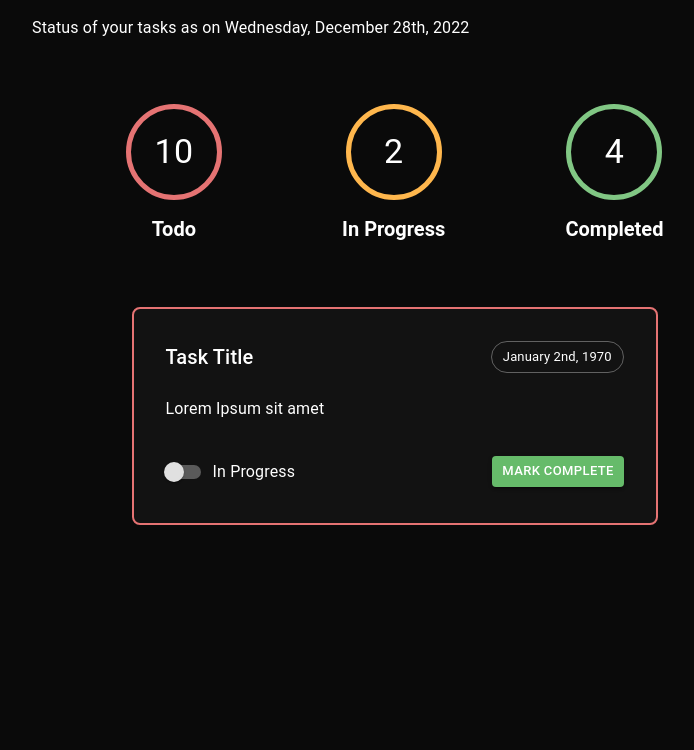
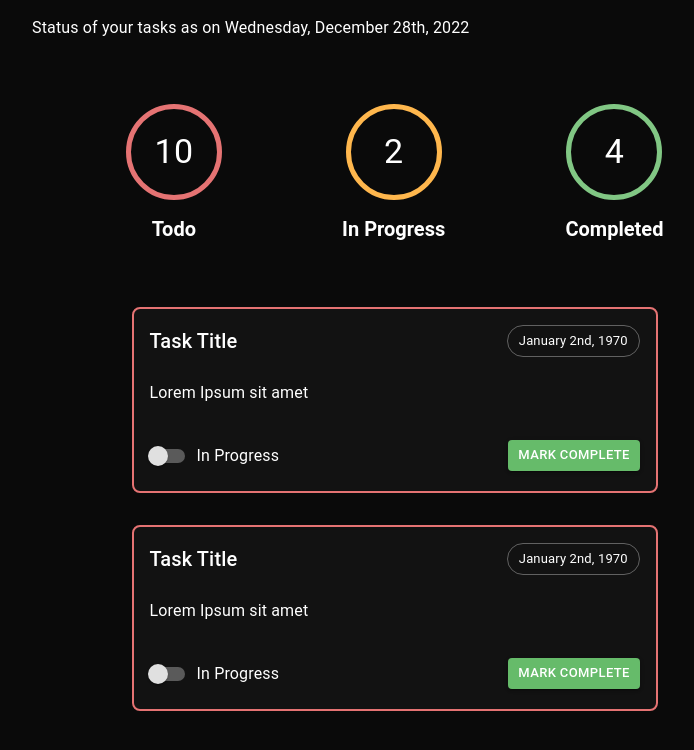
Before and after one commit to qbixmex/Todo-React, a React (Create React App) app: page / in a window 1280 px wide. Shown: the top 750 px of the page, without its empty margins (32-726 px from the left). Built offline with nearby package versions, Linux system fonts and the light colour scheme.

Commit message:
task-footer-component-dynamic-props

```diff
--- a/package.json
+++ b/package.json
@@ -1,6 +1,6 @@
 {
   "name": "todo-react",
-  "version": "0.30.0",
+  "version": "0.31.0",
   "private": true,
   "dependencies": {
     "@emotion/react": "^11.10.5",
--- a/src/components/task/_taskFooter.tsx
+++ b/src/components/task/_taskFooter.tsx
@@ -2,25 +2,35 @@ import { FC } from 'react';
 import { Box, Button, Switch, FormControlLabel } from '@mui/material';
 import { ITaskFooter } from './interfaces/ITaskFooter';
 import { boxStyles } from './_taskFooter.styles';
-// import PropTypes from 'prop-types';
+import PropTypes from 'prop-types';
 
-export const TaskFooter: FC<ITaskFooter> = (): JSX.Element => {
+export const TaskFooter: FC<ITaskFooter> = ({
+  onClick = (e) => console.log(e),
+  onStatusChange = (e) => console.log(e),
+}): JSX.Element => {
   return (
     <Box sx={boxStyles}>
       <FormControlLabel
         label="In Progress"
-        control={<Switch color="error" />}
+        control={
+        <Switch
+          color="warning"
+          onChange={onStatusChange}
+        />
+      }
       />
       <Button
         variant="contained"
         color="success"
         size="small"
         sx={{ color: 'white' }}
+        onClick={onClick}
       >Mark Complete</Button>
     </Box>
   );
 };
 
-// TaskFooter.propTypes = {
-//   something: PropTypes.string,
-// };
+TaskFooter.propTypes = {
+  onStatusChange: PropTypes.func,
+  onClick: PropTypes.func,
+};
--- a/src/components/task/task.styles.ts
+++ b/src/components/task/task.styles.ts
@@ -6,7 +6,7 @@ export const boxStyles = {
   border: '2px solid',
   justifyContent: 'flex-start',
   flexDirection: 'column',
-  marginBottom: 2,
-  padding: 4,
+  marginBottom: 4,
+  padding: 2,
   borderColor: 'error.light',
 };
--- a/src/components/taskArea/taskArea.tsx
+++ b/src/components/taskArea/taskArea.tsx
@@ -26,6 +26,7 @@ export const TaskArea: FC = (): ReactElement => {
         </Grid>
         <Grid item xs={10} md={8} sx={tasksStyles}>
           <Task />
+          <Task />
         </Grid>
       </Grid>
     </Grid>
```
Also changed, not shown: src/components/task/interfaces/ITaskFooter.ts (+8 -1 lines).
